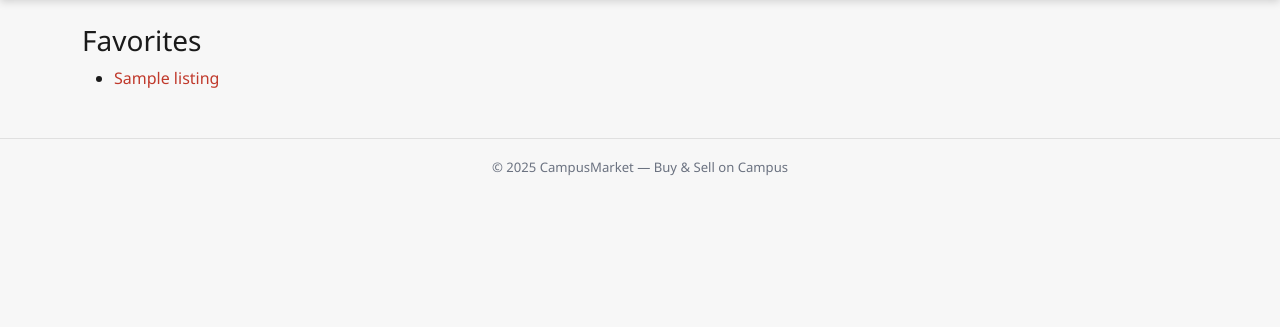
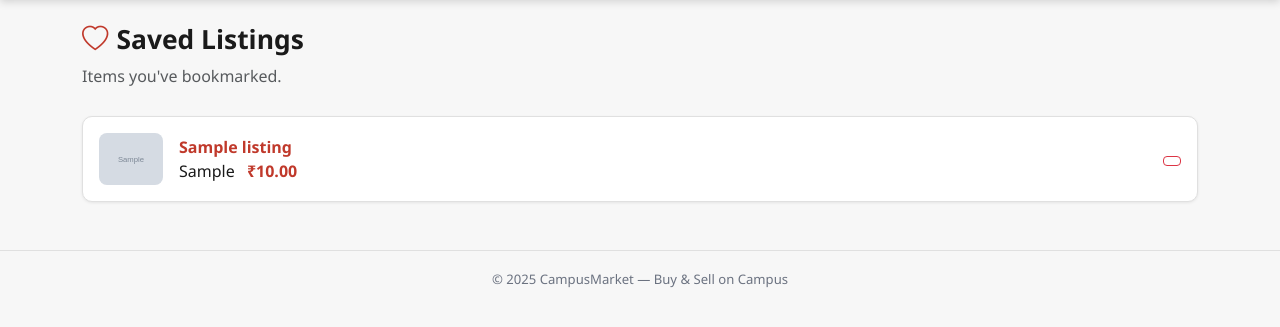
Before and after one commit to koushick01/campus_marketplace, a Flask app: page /favorites in a window 1280 px wide. Shown: the part 57-384 px from the top of the page. Run offline with Flask 3, Linux system fonts and the light colour scheme; a user stored in the database is signed in; tables that the repository leaves empty hold one stand-in row (values such as "Sample post"); grey boxes marked "Sample" are stand-in pictures.

Commit message:
Step 7: Add remove from favorites and redesign favorites page

```diff
--- a/app.py
+++ b/app.py
@@ -200,8 +200,20 @@
 @app.route("/favorite/<int:id>")
 @login_required
 def favorite(id):
-    db.session.add(Favorite(user_id=current_user.id, listing_id=id))
-    db.session.commit()
+    if not Favorite.query.filter_by(user_id=current_user.id, listing_id=id).first():
+        db.session.add(Favorite(user_id=current_user.id, listing_id=id))
+        db.session.commit()
+        flash("Saved to favorites.", "success")
+    return redirect(url_for("listing_detail", id=id))
+
+@app.route("/unfavorite/<int:id>", methods=["POST"])
+@login_required
+def unfavorite(id):
+    fav = Favorite.query.filter_by(user_id=current_user.id, listing_id=id).first()
+    if fav:
+        db.session.delete(fav)
+        db.session.commit()
+        flash("Removed from favorites.", "success")
     return redirect(url_for("favorites"))
 
 @app.route("/favorites")
--- a/templates/favorites.html
+++ b/templates/favorites.html
@@ -1,9 +1,51 @@
 {% extends "base.html" %}
+{% block title %}Favorites — Campus Marketplace{% endblock %}
+
 {% block content %}
-<h3>Favorites</h3>
-<ul>
-{% for l in listings %}
-  <li><a href="/listing/{{ l.id }}">{{ l.title }}</a></li>
-{% endfor %}
-</ul>
+<div class="page-header">
+  <h2><i class="bi bi-heart me-2" style="color:var(--primary)"></i>Saved Listings</h2>
+  <p class="text-muted mb-0">Items you've bookmarked.</p>
+</div>
+
+{% if listings %}
+<div class="d-flex flex-column gap-3">
+  {% for l in listings %}
+  {% if l %}
+  <div class="fav-card">
+    <div class="d-flex align-items-center gap-3">
+      {% if l.image %}
+        <img src="{{ url_for('static', filename='uploads/' + l.image) }}"
+             style="width:64px;height:52px;object-fit:cover;border-radius:8px" alt="">
+      {% else %}
+        <div style="width:64px;height:52px;background:#fdecea;border-radius:8px;
+                    display:flex;align-items:center;justify-content:center;color:var(--accent)">
+          <i class="bi bi-image"></i>
+        </div>
+      {% endif %}
+      <div>
+        <a href="{{ url_for('listing_detail', id=l.id) }}" class="fw-semibold d-block">
+          {{ l.title }}
+        </a>
+        <span class="badge-category me-2">{{ l.category or 'Other' }}</span>
+        <span class="fw-bold" style="color:var(--primary)">&#8377;{{ "%.2f"|format(l.price) }}</span>
+      </div>
+    </div>
+    <form method="post" action="{{ url_for('unfavorite', id=l.id) }}">
+      <button class="btn btn-outline-danger btn-sm"
+              title="Remove from favorites">
+        <i class="bi bi-heart-break"></i>
+      </button>
+    </form>
+  </div>
+  {% endif %}
+  {% endfor %}
+</div>
+
+{% else %}
+<div class="empty-state">
+  <div><i class="bi bi-heart"></i></div>
+  <h5 class="mt-2">No saved listings</h5>
+  <p class="mt-1">Browse the <a href="{{ url_for('index') }}">marketplace</a> and save items you like.</p>
+</div>
+{% endif %}
 {% endblock %}
```
